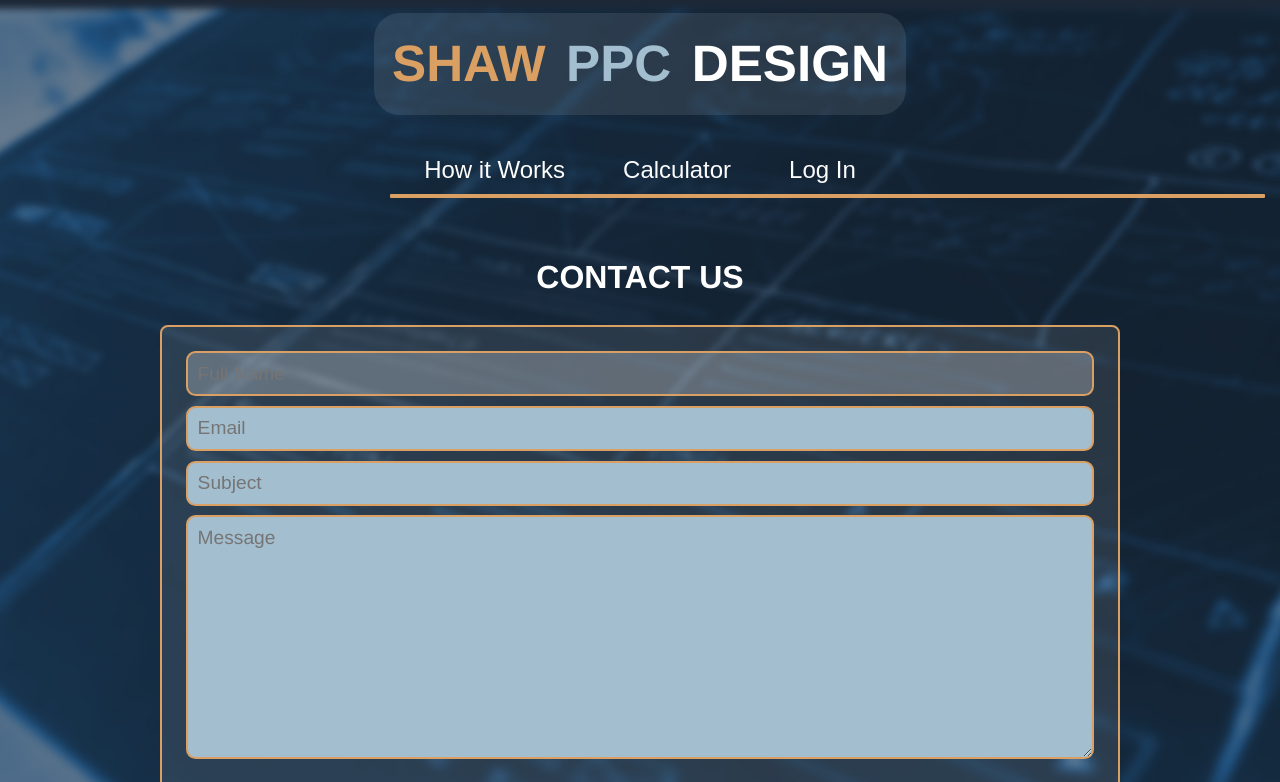
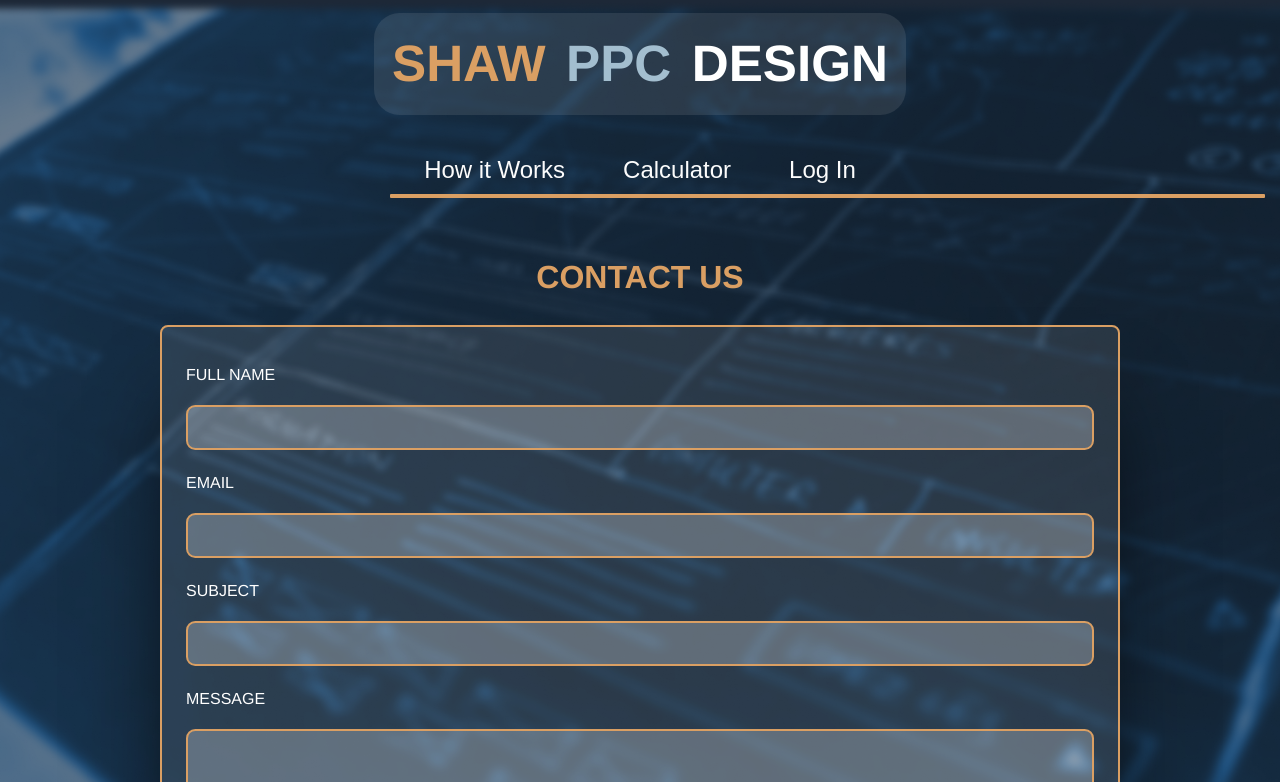
Before and after one commit to mbussert/shaw-ppc, a React (Create React App) app in the folder client/: page /Contact in a window 1280 px wide. Shown: the top 782 px of the page. Built offline with nearby package versions, Linux system fonts and the light colour scheme; no server answers.

Commit message:
Redesign of contact form

```diff
--- a/client/src/assets/scss/components/_contactform.scss
+++ b/client/src/assets/scss/components/_contactform.scss
@@ -9,14 +9,15 @@
 }
 
 .contact-form {
+    background-color: $background;
     min-width: 75%;
     display: flex;
     flex-direction: column;
-    align-items: center;
+    align-items: flex-start;
     align-content: center;
     justify-content: center;
-    background-color: $background;
     border-radius: .5em;
+    box-shadow: $boxshadow;
     border: solid 2px $orange;
     padding: 1.5em 1.5em .5em 1.5em;
 }
@@ -26,66 +27,73 @@
     color: $orange;
     font-size: 2em;
     margin: 0 0 1em 0;
-    color: white;
 }
 
-.contact-form-name {
-    min-width: 100%;
-    border-radius: .5em;
-    border: solid 2px $orange;
-    background-color: $input;
+.contact-form label {
     color: white;
-    font-size: 1.2em;
-    padding: .5em .5em .5em .5em;
-    margin: 0 0 .5em 0;
-
-
+	text-transform: uppercase;
+	font-size: 1em;
+	margin: 1rem 0 0 0;
+    padding: 0 0 0.2em 0;
 }
 
-    .contact-form-name:hover,
-    .contact-form-name:focus {
-    color: white;
-	border: 2px solid rgba(243, 241, 241, 0.479);
-	background-color: transparent;
-    }
+// .contact-form-name {
+//     min-width: 100%;
+//     border-radius: .5em;
+//     border: solid 2px $orange;
+//     background-color: $input;
+//     color: white;
+//     font-size: 1.2em;
+//     padding: .5em .5em .5em .5em;
+//     margin: 0 0 .5em 0;
+// }
 
-.contact-form-email {
-    min-width: 100%;
-    border-radius: .5em;
-    border: solid 2px $orange;
-    background-color: $blue;
-    font-size: 1.2em;
-    padding: .5em .5em .5em .5em;
-    margin: 0 0 .5em 0;
+.contact-form-name,
+.contact-form-email,
+.contact-form-subject,
+.contact-form-message {
+	background-color: rgba(255, 255, 255, 0.25);
+	border: 2px solid $orange;
+	border-radius: .5em;
+	color: white;
+	width: 100%;
+	font-size: 1.15rem;
+	outline: none;
+	letter-spacing: 1px;
+	padding: .5em .5em .5em .5em;
+    margin: 1.2rem 0 .5em 0;
 }
 
-.contact-form-subject {
-    min-width: 100%;
-    border-radius: .5em;
-    border: solid 2px $orange;
-    background-color: $blue;
-    font-size: 1.2em;
-    padding: .5em .5em .5em .5em;
-    margin: 0 0 .5em 0;
+.contact-form-name:hover,
+.contact-form-name:focus,
+.contact-form-email:hover,
+.contact-form-email:focus,
+.contact-form-subject:hover,
+.contact-form-subject:focus,
+.contact-form-message:hover,
+.contact-form-message:focus
+ {
+    color: white;
+    border: 2px solid rgba(243, 241, 241, 0.479);
+    background-color: transparent;
 }
 
-.contact-form-message {
-    min-width: 100%;
-    border-radius: .5em;
-    border: solid 2px $orange;
-    background-color: $blue;
-    font-size: 1.2em;
-    padding: .5em .5em .5em .5em;
-    margin: 0 0 .5em 0;
-}
 
 .contact-form-submit {
     color: white;
     background-color: $orange;
+    box-shadow: $boxshadow;
     border: none;
     border-radius: 0.5em;
-    margin: 1em 1em 1em 1em;
-    padding: .6em;
+    text-align: center;
+    margin: 1.5em 1em 1em 1em;
+    padding: .6em 2em .6em 2em;
+}
+
+.contact-form-submit:hover {
+    color: $orange;
+    border: 2px solid $orange;
+    background-color: transparent;
 }
 
 @media only screen and (max-width: 900px) {
--- a/client/src/assets/scss/main.css
+++ b/client/src/assets/scss/main.css
@@ -549,14 +549,15 @@ nav .line {
 }
 
 .contact-form {
+  background-color: #c4c4c420;
   min-width: 75%;
   display: flex;
   flex-direction: column;
-  align-items: center;
+  align-items: flex-start;
   align-content: center;
   justify-content: center;
-  background-color: #c4c4c420;
   border-radius: 0.5em;
+  box-shadow: 0 7.6vh 10.6vh -3vh rgba(0, 0, 0, 0.85);
   border: solid 2px #da9f63;
   padding: 1.5em 1.5em 0.5em 1.5em;
 }
@@ -566,64 +567,60 @@ nav .line {
   color: #da9f63;
   font-size: 2em;
   margin: 0 0 1em 0;
-  color: white;
 }
 
-.contact-form-name {
-  min-width: 100%;
+.contact-form label {
+  color: white;
+  text-transform: uppercase;
+  font-size: 1em;
+  margin: 1rem 0 0 0;
+  padding: 0 0 0.2em 0;
+}
+
+.contact-form-name,
+.contact-form-email,
+.contact-form-subject,
+.contact-form-message {
+  background-color: rgba(255, 255, 255, 0.25);
+  border: 2px solid #da9f63;
   border-radius: 0.5em;
-  border: solid 2px #da9f63;
-  background-color: rgba(255, 255, 255, 0.25);
   color: white;
-  font-size: 1.2em;
+  width: 100%;
+  font-size: 1.15rem;
+  outline: none;
+  letter-spacing: 1px;
   padding: 0.5em 0.5em 0.5em 0.5em;
-  margin: 0 0 0.5em 0;
+  margin: 1.2rem 0 0.5em 0;
 }
 
 .contact-form-name:hover,
-.contact-form-name:focus {
+.contact-form-name:focus,
+.contact-form-email:hover,
+.contact-form-email:focus,
+.contact-form-subject:hover,
+.contact-form-subject:focus,
+.contact-form-message:hover,
+.contact-form-message:focus {
   color: white;
   border: 2px solid rgba(243, 241, 241, 0.479);
   background-color: transparent;
 }
 
-.contact-form-email {
-  min-width: 100%;
-  border-radius: 0.5em;
-  border: solid 2px #da9f63;
-  background-color: #a3becf;
-  font-size: 1.2em;
-  padding: 0.5em 0.5em 0.5em 0.5em;
-  margin: 0 0 0.5em 0;
-}
-
-.contact-form-subject {
-  min-width: 100%;
-  border-radius: 0.5em;
-  border: solid 2px #da9f63;
-  background-color: #a3becf;
-  font-size: 1.2em;
-  padding: 0.5em 0.5em 0.5em 0.5em;
-  margin: 0 0 0.5em 0;
-}
-
-.contact-form-message {
-  min-width: 100%;
-  border-radius: 0.5em;
-  border: solid 2px #da9f63;
-  background-color: #a3becf;
-  font-size: 1.2em;
-  padding: 0.5em 0.5em 0.5em 0.5em;
-  margin: 0 0 0.5em 0;
-}
-
 .contact-form-submit {
   color: white;
   background-color: #da9f63;
+  box-shadow: 0 7.6vh 10.6vh -3vh rgba(0, 0, 0, 0.85);
   border: none;
   border-radius: 0.5em;
-  margin: 1em 1em 1em 1em;
-  padding: 0.6em;
+  text-align: center;
+  margin: 1.5em 1em 1em 1em;
+  padding: 0.6em 2em 0.6em 2em;
+}
+
+.contact-form-submit:hover {
+  color: #da9f63;
+  border: 2px solid #da9f63;
+  background-color: transparent;
 }
 
 @media only screen and (max-width: 900px) {
--- a/client/src/components/ContactForm/ContactForm.js
+++ b/client/src/components/ContactForm/ContactForm.js
@@ -28,40 +28,47 @@ function ContactForm() {
     return (
         <>
         <Navbar loginStatus={loginStatus} />
+
         <div className="contact-form-container">
             <h2 className="contact-form-text">Contact US</h2>
             <form className="contact-form">
+            <label htmlFor="contact-form-label-name">Full Name</label>
                 <input
                     type="text"
                     name="fullName"
-                    placeholder="Full Name"
+                    // placeholder="Full Name"
                     className="contact-form-name"
                 />
+                <label htmlFor="contact-form-label-email">Email</label>
                 <input
                     type="email"
                     name="email"
-                    placeholder="Email"
+                    // placeholder="Email"
                     className="contact-form-email"
                 />
+                <label htmlFor="contact-form-label-subject">Subject</label>
                 <input
                     type="text"
                     name="subject"
-                    placeholder="Subject"
+                    // placeholder="Subject"
                     className="contact-form-subject"
                 />
+                <label htmlFor="contact-form-label-message">Message</label>
                 <textarea
                     name="message"
-                    placeholder="Message"
+                    // placeholder="Message"
                     className="contact-form-message"
                     // cols="30"
                     rows="10"
-                    ></textarea>
-                <button
-                    type="submit"
-                    className="contact-form-submit"
-                >Send Message</button>
+                ></textarea>
 
             </form>
+
+            <button
+                type="submit"
+                className="contact-form-submit">
+            Send Message
+            </button>
 
         </div>
         </>
```
Also changed, not shown: 1 other file (tests, documents, lock files or other folders).
